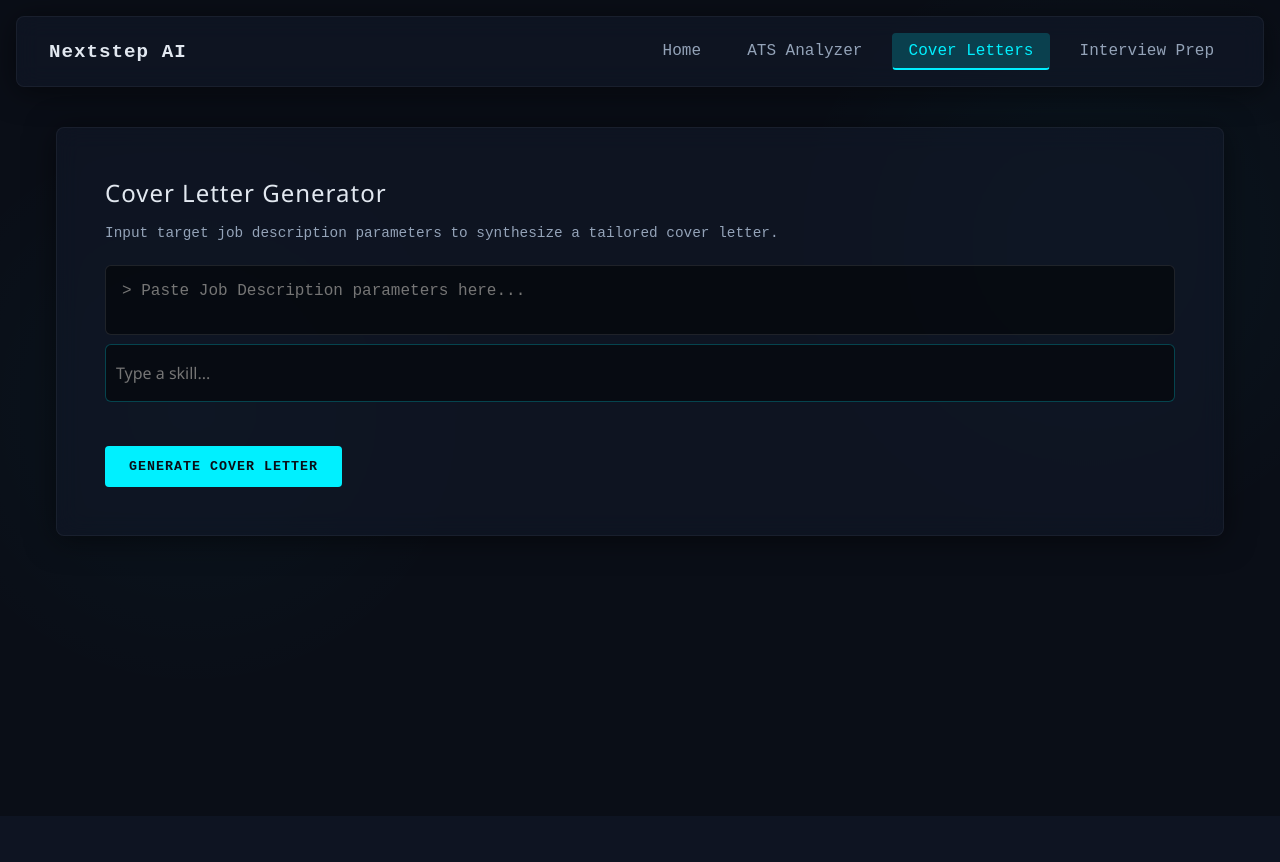
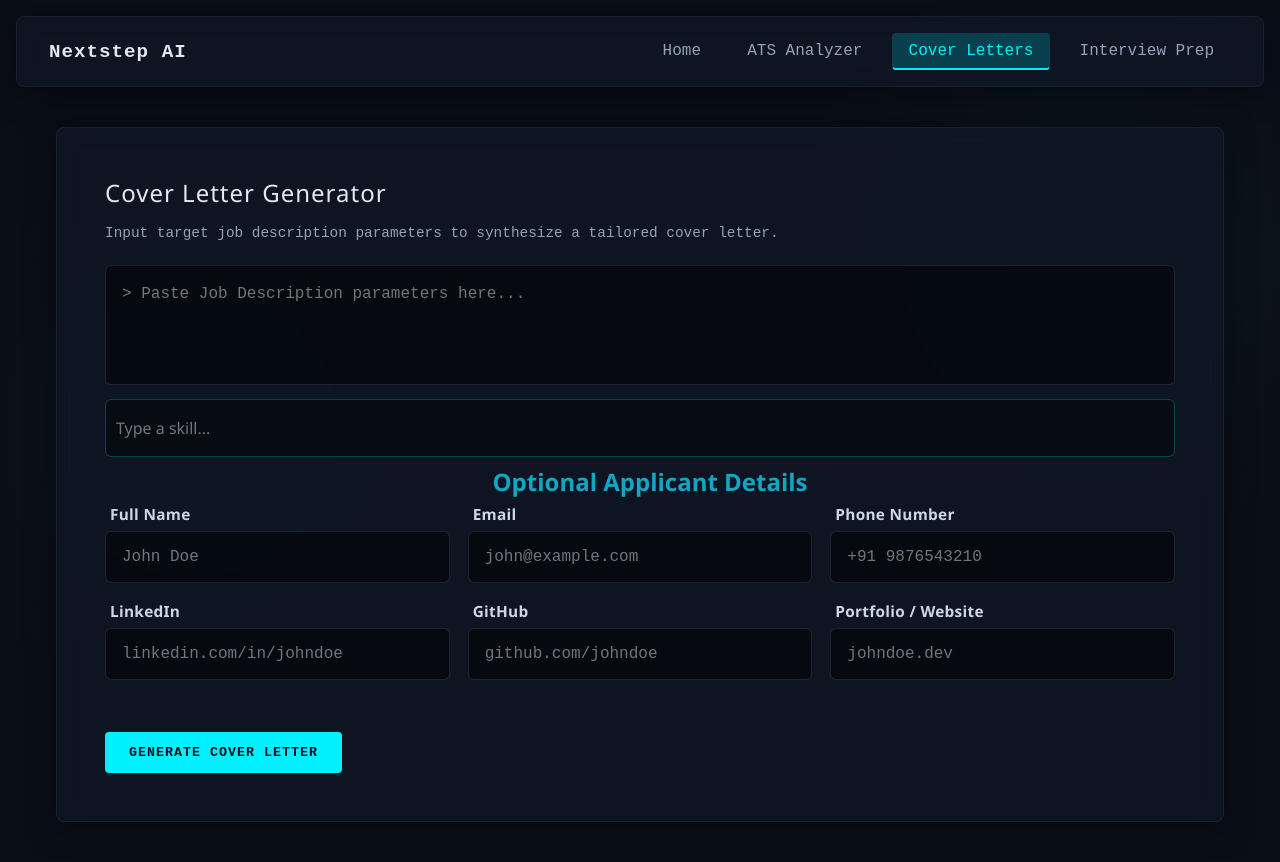
Before and after one commit to 6gbibm-art/6gb, a FastAPI app: page /cover-letter in a window 1280 px wide. Before the commit the page ends 560 px from the top, so only its background shows below. Run offline with FastAPI, Linux system fonts and the light colour scheme.

Commit message:
Added Optional Details to Cover Letter Generator

```diff
--- a/main.py
+++ b/main.py
@@ -16,6 +16,7 @@ from Prompts.cover_letter_prompt import get_cover_letter_prompt
 from Prompts.ats_prompt import get_ats_prompt
 from Prompts.interview_prep import get_interview_prompt
 from fastapi.responses import JSONResponse
+import json
 
 # 1. Load Environment Variables securely
 load_dotenv()
@@ -111,11 +112,12 @@ async def analyze_resume(file: UploadFile = File(...)):
 @app.post("/api/generate-letter")
 async def generate_cover_letter(
     job_description: str = Form(...),
-    skill_set: str = Form(...)
+    skill_set: str = Form(...),
+    applicant_details: str = Form("{}")
         ):
     try:
-        prompt = get_cover_letter_prompt(job_description, skill_set)
-
+        details = json.loads(applicant_details)
+        prompt = get_cover_letter_prompt(job_description, skill_set, details)
         response = client.models.generate_content(
             model=MODEL_NAME,
             contents=prompt
@@ -127,6 +129,8 @@ async def generate_cover_letter(
 
     except Exception as e:
         raise HTTPException(status_code=500, detail=str(e))
+
+
 @app.post("/api/download-docx")
 async def download_docx(data: dict = Body(...)):
     """
--- a/static/js/letter.js
+++ b/static/js/letter.js
@@ -22,16 +22,62 @@ function initCoverLetterGenerator() {
 
     if (!jobTextarea || !generateBtn || !results) return;
 
+    // ==========================================
+    // Auto-growing Job Description textarea
+    // ==========================================
+
+    const MAX_HEIGHT = 260;
+
+    function resizeTextarea() {
+
+        jobTextarea.style.height = "auto";
+
+        jobTextarea.style.height =
+            Math.min(jobTextarea.scrollHeight, MAX_HEIGHT) + "px";
+
+        jobTextarea.style.overflowY =
+            jobTextarea.scrollHeight > MAX_HEIGHT
+                ? "auto"
+                : "hidden";
+    }
+
+    resizeTextarea();
+
+    jobTextarea.addEventListener("input", resizeTextarea);
+
+    // ==========================================
+    // Generate Cover Letter
+    // ==========================================
+
     async function generateLetter() {
 
+        const applicantDetails = {
+
+            name: document.getElementById("user-name").value.trim(),
+
+            email: document.getElementById("user-email").value.trim(),
+
+            phone: document.getElementById("user-phone").value.trim(),
+
+            linkedin: document.getElementById("user-linkedin").value.trim(),
+
+            github: document.getElementById("user-github").value.trim(),
+
+            website: document.getElementById("user-website").value.trim()
+
+        };
+
         const jobDescription = jobTextarea.value.trim();
+
         const skills = getSelectedSkills();
 
         if (!jobDescription) {
 
             results.style.display = "block";
+
             results.innerHTML =
                 "<span style='color:#ff5555;'>Please enter a job description.</span>";
+
             return;
 
         }
@@ -39,8 +85,10 @@ function initCoverLetterGenerator() {
         if (skills.length === 0) {
 
             results.style.display = "block";
+
             results.innerHTML =
                 "<span style='color:#ff5555;'>Please select at least one skill.</span>";
+
             return;
 
         }
@@ -50,22 +98,39 @@ function initCoverLetterGenerator() {
         actions.style.display = "none";
 
         generateBtn.disabled = true;
+
         generateBtn.innerText = "Generating...";
 
         results.style.display = "block";
+
         results.innerHTML = "> Connecting to AI...";
 
         const formData = new FormData();
 
-    formData.append("job_description", jobDescription);
-    formData.append("skill_set", skills.join(", "));
+        formData.append(
+            "job_description",
+            jobDescription
+        );
+
+        formData.append(
+            "skill_set",
+            skills.join(", ")
+        );
+
+        formData.append(
+            "applicant_details",
+            JSON.stringify(applicantDetails)
+        );
 
         try {
 
-        const response = await fetch("/api/generate-letter", {
+            const response = await fetch(
+                "/api/generate-letter",
+                {
                     method: "POST",
                     body: formData
-        });
+                }
+            );
 
             if (!response.ok)
                 throw new Error("Server communication failed.");
@@ -91,21 +156,39 @@ function initCoverLetterGenerator() {
         finally {
 
             generateBtn.disabled = false;
-        generateBtn.innerText = "Generate Cover Letter";
+
+            generateBtn.innerText =
+                "Generate Cover Letter";
 
         }
 
     }
 
-    generateBtn.addEventListener("click", generateLetter);
+    // ==========================================
+    // Buttons
+    // ==========================================
 
-    regenerateBtn.addEventListener("click", generateLetter);
+    generateBtn.addEventListener(
+        "click",
+        generateLetter
+    );
+
+    regenerateBtn.addEventListener(
+        "click",
+        generateLetter
+    );
+
+    // ==========================================
+    // Copy
+    // ==========================================
 
     copyBtn.addEventListener("click", async () => {
 
         try {
 
-            await navigator.clipboard.writeText(generatedLetter);
+            await navigator.clipboard.writeText(
+                generatedLetter
+            );
 
             copyBtn.innerText = "✓ Copied";
 
@@ -125,16 +208,21 @@ function initCoverLetterGenerator() {
 
     });
 
+    // ==========================================
+    // DOCX Download
+    // ==========================================
+
     docxBtn.addEventListener("click", async () => {
 
-        const response = await fetch("/api/download-docx", {
+        const response = await fetch(
+            "/api/download-docx",
+            {
 
                 method: "POST",
 
                 headers: {
-
-                "Content-Type": "application/json"
-
+                    "Content-Type":
+                        "application/json"
                 },
 
                 body: JSON.stringify({
@@ -143,13 +231,16 @@ function initCoverLetterGenerator() {
 
                 })
 
-        });
+            }
+        );
 
         const blob = await response.blob();
 
-        const url = window.URL.createObjectURL(blob);
+        const url =
+            window.URL.createObjectURL(blob);
 
-        const a = document.createElement("a");
+        const a =
+            document.createElement("a");
 
         a.href = url;
 
@@ -161,16 +252,21 @@ function initCoverLetterGenerator() {
 
     });
 
+    // ==========================================
+    // PDF Download
+    // ==========================================
+
     pdfBtn.addEventListener("click", async () => {
 
-        const response = await fetch("/api/download-pdf", {
+        const response = await fetch(
+            "/api/download-pdf",
+            {
 
                 method: "POST",
 
                 headers: {
-
-                "Content-Type": "application/json"
-
+                    "Content-Type":
+                        "application/json"
                 },
 
                 body: JSON.stringify({
@@ -179,13 +275,16 @@ function initCoverLetterGenerator() {
 
                 })
 
-        });
+            }
+        );
 
         const blob = await response.blob();
 
-        const url = window.URL.createObjectURL(blob);
+        const url =
+            window.URL.createObjectURL(blob);
 
-        const a = document.createElement("a");
+        const a =
+            document.createElement("a");
 
         a.href = url;
 
@@ -199,8 +298,7 @@ function initCoverLetterGenerator() {
 
 }
 
-document.addEventListener("DOMContentLoaded", () => {
-
-    initCoverLetterGenerator();
-
-});
+document.addEventListener(
+    "DOMContentLoaded",
+    initCoverLetterGenerator
+);
--- a/static/js/skills.js
+++ b/static/js/skills.js
@@ -118,7 +118,8 @@ document.addEventListener("DOMContentLoaded", () => {
 
             e.preventDefault();
 
-            if (highlightedIndex >= 0) {
+            // If a suggestion is highlighted, use it
+            if (highlightedIndex >= 0 && filteredSkills.length > 0) {
 
                 addSkill(filteredSkills[highlightedIndex]);
 
@@ -132,12 +133,17 @@ document.addEventListener("DOMContentLoaded", () => {
 
             if (!value) return;
 
-            const match = ALL_SKILLS.find(
+            // Check if it's already in ALL_SKILLS (case-insensitive)
+            const existingSkill = ALL_SKILLS.find(
                 skill => skill.toLowerCase() === value.toLowerCase()
             );
 
-            if (match)
-                addSkill(match);
+            if (existingSkill) {
+                addSkill(existingSkill);
+            } else {
+                // Add as a custom skill
+                addSkill(value);
+            }
 
             clearSuggestions();
 
@@ -211,8 +217,18 @@ function clearSuggestions() {
 
 function addSkill(skill) {
 
-    if (selectedSkills.includes(skill))
+    skill = skill.trim();
+
+    if (!skill) return;
+
+    // Prevent duplicates (case-insensitive)
+    if (
+        selectedSkills.some(
+            s => s.toLowerCase() === skill.toLowerCase()
+        )
+    ) {
         return;
+    }
 
     selectedSkills.push(skill);
 
--- a/static/styles.css
+++ b/static/styles.css
@@ -521,7 +521,8 @@
 
 .skills-container{
     width:100%;
-    margin-bottom:20px;
+    margin-bottom:5px;
+    margin-top:5px;
 }
 
 .selected-skills{
@@ -591,20 +592,26 @@
 }
 
 .skill-suggestions{
+    position: absolute;
+    top: 100%;
+    left: 0;
+    right: 0;
 
-    margin-top:6px;
+    margin-top: 4px;
 
-    background:#111827;
+    max-height: 250px;
+    overflow-y: auto;
 
-    border-radius:6px;
+    background: #171f2f;
+    border: 1px solid rgba(0,240,255,.25);
+    border-radius: 0 0 8px 8px;
 
-    overflow:hidden;
+    z-index: 1000;
 
-    max-height:220px;
-
-    overflow-y:auto;
-
-    display:none;
+    display: none;
+}
+.skills-container{
+    position : relative;
 }
 
 .skill-option{
@@ -626,4 +633,93 @@
 }
 #job-description {
     margin-bottom: 4px;
+    min-height:120px;      /* initial height */
+    max-height:260px;      /* stops growing here */
+
+    overflow-y:hidden;     /* JS will toggle this */
+    resize:none;
+
+    line-height:1.5;
 }
+.optional-details{
+    margin:8px 0 28px;
+}
+
+.optional-details h3{
+    text-align: center;
+    margin-bottom:6px;
+    font-size:1.5rem;
+    font-weight:900;
+    color:#10a6c4;
+    margin-left:20px;
+}
+
+.optional-details .terminal-text{
+    margin-bottom:18px;
+    opacity:.8;
+}
+
+.cover-letter-user-info{
+    display:grid;
+    grid-template-columns:repeat(3,1fr);
+    gap:18px;
+}
+
+.input-group{
+    display:flex;
+    flex-direction:column;
+}
+
+.input-group label{
+    margin-bottom:6px;
+    margin-left:5px;
+    font-size:.96rem;
+    font-weight:600;
+    color:#cfd6e6;
+    letter-spacing:.3px;
+}
+
+.input-group .tech-input{
+    width:100%;
+    margin:0;
+}
+
+@media (max-width:900px){
+    .cover-letter-user-info{
+        grid-template-columns:repeat(2,1fr);
+    }
+}
+
+@media (max-width:600px){
+    .cover-letter-user-info{
+        grid-template-columns:1fr;
+    }
+}
+/* Entire scrollbar */
+::-webkit-scrollbar{
+    width:10px;
+    height:10px;
+}
+
+/* Background */
+::-webkit-scrollbar-track{
+    background:#0d1320;
+    border-radius:10px;
+}
+
+/* Handle */
+::-webkit-scrollbar-thumb{
+    background:#00d8ff;
+    border-radius:10px;
+    border:2px solid #0d1320;
+}
+
+/* Hover */
+::-webkit-scrollbar-thumb:hover{
+    background:#22e7ff;
+}
+
+/* Corner */
+::-webkit-scrollbar-corner{
+    background:#0d1320;
+}
--- a/templates/cover-letter.html
+++ b/templates/cover-letter.html
@@ -31,6 +31,69 @@
         <div
             id="skill-suggestions"
             class="skill-suggestions">
+        </div>
+
+    </div>
+    <div class="optional-details">
+
+        <h3>Optional Applicant Details</h3>
+
+        <div class="cover-letter-user-info">
+
+            <div class="input-group">
+                <label for="user-name">Full Name</label>
+                <input
+                    type="text"
+                    id="user-name"
+                    class="tech-input"
+                    placeholder="John Doe">
+            </div>
+
+            <div class="input-group">
+                <label for="user-email">Email</label>
+                <input
+                    type="email"
+                    id="user-email"
+                    class="tech-input"
+                    placeholder="john@example.com">
+            </div>
+
+            <div class="input-group">
+                <label for="user-phone">Phone Number</label>
+                <input
+                    type="tel"
+                    id="user-phone"
+                    class="tech-input"
+                    placeholder="+91 9876543210">
+            </div>
+
+            <div class="input-group">
+                <label for="user-linkedin">LinkedIn</label>
+                <input
+                    type="url"
+                    id="user-linkedin"
+                    class="tech-input"
+                    placeholder="linkedin.com/in/johndoe">
+            </div>
+
+            <div class="input-group">
+                <label for="user-github">GitHub</label>
+                <input
+                    type="url"
+                    id="user-github"
+                    class="tech-input"
+                    placeholder="github.com/johndoe">
+            </div>
+
+            <div class="input-group">
+                <label for="user-website">Portfolio / Website</label>
+                <input
+                    type="url"
+                    id="user-website"
+                    class="tech-input"
+                    placeholder="johndoe.dev">
+            </div>
+
         </div>
 
     </div>
```
Also changed, not shown: Prompts/cover_letter_prompt.py (+62 -24 lines). Lines whose indentation alone changed are shown as unchanged.
